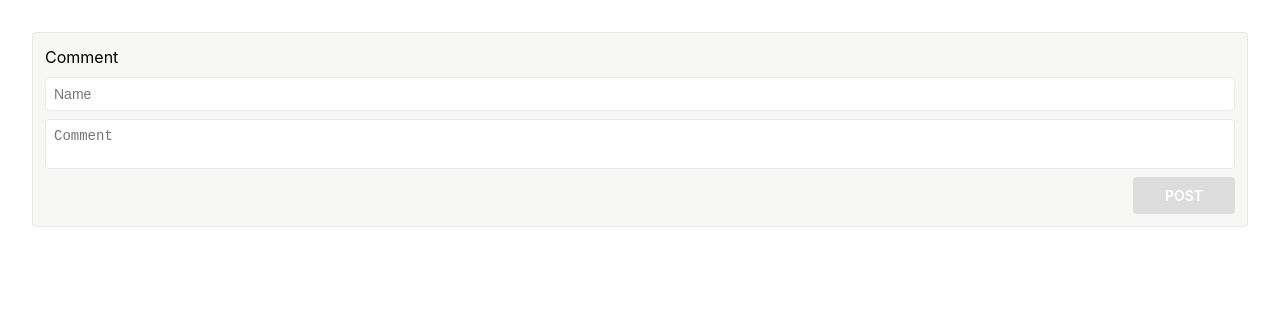
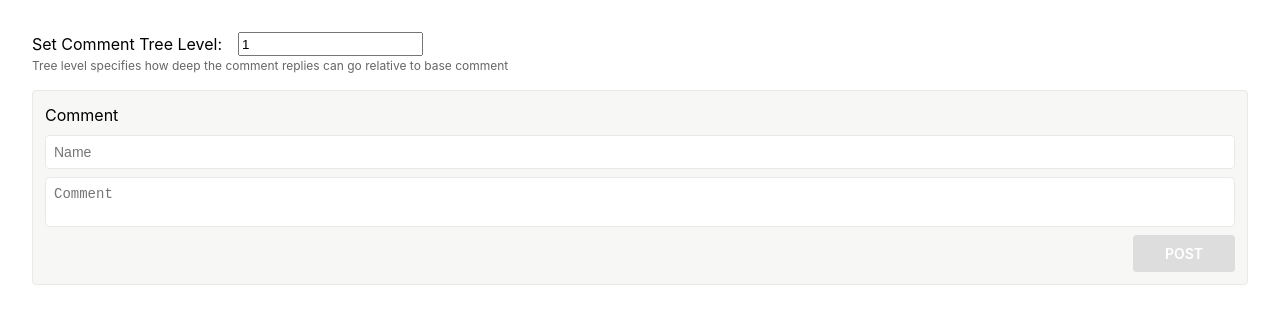
Before and after one commit to INNOVATIVEGAMER/Logward, a React (Vite) app: page / in a window 1280 px wide. Shown: the top 324 px of the page. Built offline with nearby package versions, Linux system fonts and the light colour scheme.

Commit message:
Added comment tree level functionality

```diff
--- a/src/App.module.scss
+++ b/src/App.module.scss
@@ -5,4 +5,21 @@
   display: flex;
   flex-direction: column;
   gap: 16px;
+
+  .treeLevel {
+    display: flex;
+    flex-direction: column;
+    gap: 2px;
+
+    .formGrp {
+      display: flex;
+      gap: 16px;
+    }
+
+    .helperText {
+      font-size: 12px;
+      line-height: 16px;
+      color: #666;
+    }
+  }
 }
--- a/src/App.tsx
+++ b/src/App.tsx
@@ -1,3 +1,4 @@
+import { ChangeEvent } from "react";
 import styles from "./App.module.scss";
 import CommentForm from "./components/CommentForm/CommentForm";
 import CommentList from "./components/CommentList.tsx/CommentList";
@@ -5,12 +6,35 @@ import { useComments } from "./context/CommentsContext";
 import { createCommentTree } from "./helpers/utils";
 
 function App() {
-  const { comments } = useComments();
+  const { comments, changeTreeLevel, treeLevel } = useComments();
   const { commentTree } = createCommentTree(comments);
+
+  const handleChangeTreeLevel = (e: ChangeEvent<HTMLInputElement>) => {
+    const level = Number(e.target.value);
+    if (!level) return;
+
+    changeTreeLevel(level);
+  };
 
   return (
     <div className={styles.wrapper}>
-      <CommentForm parentId={null} />
+      <div className={styles.treeLevel}>
+        <div className={styles.formGrp}>
+          <label htmlFor="treeLevel">Set Comment Tree Level:</label>
+          <input
+            type="number"
+            name="treeLevel"
+            id="treeLevel"
+            defaultValue={treeLevel}
+            onChange={handleChangeTreeLevel}
+          />
+        </div>
+        <div className={styles.helperText}>
+          Tree level specifies how deep the comment replies can go relative to
+          base comment
+        </div>
+      </div>
+      <CommentForm parentId={null} prevLevel={0} />
       <CommentList comments={commentTree} />
     </div>
   );
--- a/src/components/Comment/Comment.tsx
+++ b/src/components/Comment/Comment.tsx
@@ -11,9 +11,9 @@ interface IProps {
 }
 
 const Comment = ({
-  comment: { name, comment, date, id, parentId },
+  comment: { name, comment, date, id, parentId, level },
 }: IProps) => {
-  const { deleteComment, updateComment } = useComments();
+  const { deleteComment, updateComment, treeLevel } = useComments();
 
   const [isEditing, setIsEditing] = useState<boolean>(false);
   const [isReplying, setIsReplying] = useState<boolean>(false);
@@ -30,6 +30,7 @@ const Comment = ({
       date,
       parentId,
       comment: updatedCommentText,
+      level,
     });
     setIsEditing(false);
   };
@@ -60,7 +61,7 @@ const Comment = ({
           )}
         </div>
         <div className={styles.btns}>
-          {parentId === null && (
+          {level < treeLevel && (
             <button className={styles.btn} onClick={toggleReply}>
               {isReplying ? "Cancel Reply" : "Reply"}
             </button>
@@ -84,7 +85,11 @@ const Comment = ({
       </div>
       {isReplying && (
         <div className={styles.replyForm}>
-          <CommentForm parentId={id} toggleReply={toggleReply} />
+          <CommentForm
+            parentId={id}
+            toggleReply={toggleReply}
+            prevLevel={level}
+          />
         </div>
       )}
     </div>
--- a/src/components/CommentForm/CommentForm.tsx
+++ b/src/components/CommentForm/CommentForm.tsx
@@ -6,9 +6,10 @@ import { IComment } from "../../types";
 interface IProps {
   parentId: number | null;
   toggleReply?: () => void;
+  prevLevel: number;
 }
 
-const CommentForm = ({ parentId, toggleReply }: IProps) => {
+const CommentForm = ({ parentId, toggleReply, prevLevel }: IProps) => {
   const { addComment } = useComments();
   const [isDirty, setIsDirty] = useState<boolean>(false);
   const [isError, setIsError] = useState<boolean>(false);
@@ -29,6 +30,7 @@ const CommentForm = ({ parentId, toggleReply }: IProps) => {
       comment,
       parentId,
       replies: [],
+      level: prevLevel + 1,
     };
 
     addComment(commentData);
--- a/src/context/CommentsContext.ts
+++ b/src/context/CommentsContext.ts
@@ -8,6 +8,8 @@ interface CommentContextData {
   updateComment: (commentId: number, updatedComment: ICommentData) => void;
   toggleSort: () => void;
   isASC: boolean;
+  treeLevel: number;
+  changeTreeLevel: (level: number) => void;
 }
 
 const initialState: CommentContextData = {
@@ -17,6 +19,8 @@ const initialState: CommentContextData = {
   updateComment: () => {},
   toggleSort: () => {},
   isASC: true,
+  treeLevel: 1,
+  changeTreeLevel: () => {},
 };
 
 export const CommentContext = createContext<CommentContextData>(initialState);
--- a/src/context/CommentsProvider.tsx
+++ b/src/context/CommentsProvider.tsx
@@ -2,15 +2,29 @@ import { ICommentData, SSKeys } from "./../types";
 import { ReactNode, useEffect, useState } from "react";
 import { CommentContext } from "./CommentsContext";
 import { useSort } from "../hooks/useSort";
-import { getFromSessionStorage, storeToSessionStorage } from "../helpers/utils";
+import {
+  getFromSessionStorage,
+  removeFromSessionStorage,
+  storeToSessionStorage,
+} from "../helpers/utils";
 
 interface IProps {
   children: ReactNode;
 }
 
 const CommentsProvider = ({ children }: IProps) => {
+  const [treeLevel, setTreeLevel] = useState<number>(1);
   const [comments, setComments] = useState<ICommentData[]>([]);
   const { sortedItems, toggleSort, isASC } = useSort(comments, "date", true);
+
+  useEffect(() => {
+    const prevData = getFromSessionStorage(SSKeys.TREE_LEVEL);
+    removeFromSessionStorage(SSKeys.TREE_LEVEL);
+    if (!prevData) return;
+
+    const prevTreeLevel = JSON.parse(prevData) as number;
+    if (prevTreeLevel !== 1) setTreeLevel(prevTreeLevel);
+  }, []);
 
   useEffect(() => {
     if (comments.length === 0) {
@@ -24,6 +38,13 @@ const CommentsProvider = ({ children }: IProps) => {
 
     storeToSessionStorage(comments, SSKeys.COMMENTS_DATA);
   }, [comments]);
+
+  const changeTreeLevel = (level: number) => {
+    setTreeLevel(level);
+    const newComments = comments.filter((cm) => cm.level <= level);
+    setComments(newComments);
+    storeToSessionStorage(level, SSKeys.TREE_LEVEL);
+  };
 
   const addComment = (comment: Omit<ICommentData, "id" | "date">) => {
     const id = Date.now();
@@ -56,6 +77,8 @@ const CommentsProvider = ({ children }: IProps) => {
         updateComment,
         toggleSort,
         isASC,
+        treeLevel,
+        changeTreeLevel,
       }}
     >
       {children}
--- a/src/helpers/utils.ts
+++ b/src/helpers/utils.ts
@@ -18,8 +18,13 @@ export const createCommentTree = (commentsArr: ICommentData[]) => {
   return { commentTree };
 };
 
-export const storeToSessionStorage = (comments: ICommentData[], key: SSKeys) =>
-  sessionStorage.setItem(key, JSON.stringify(comments));
+export const storeToSessionStorage = (
+  data: ICommentData[] | number,
+  key: SSKeys
+) => sessionStorage.setItem(key, JSON.stringify(data));
 
 export const getFromSessionStorage = (key: SSKeys) =>
   sessionStorage.getItem(key);
+
+export const removeFromSessionStorage = (key: SSKeys) =>
+  sessionStorage.removeItem(key);
--- a/src/types.ts
+++ b/src/types.ts
@@ -4,6 +4,7 @@ export interface ICommentData {
   comment: string;
   date: Date;
   parentId: number | null;
+  level: number;
 }
 
 export interface IComment {
@@ -13,8 +14,10 @@ export interface IComment {
   date: Date;
   parentId: number | null;
   replies: IComment[];
+  level: number;
 }
 
 export enum SSKeys {
   COMMENTS_DATA = "COMMENTS_DATA",
+  TREE_LEVEL = "TREE_LEVEL",
 }
```
